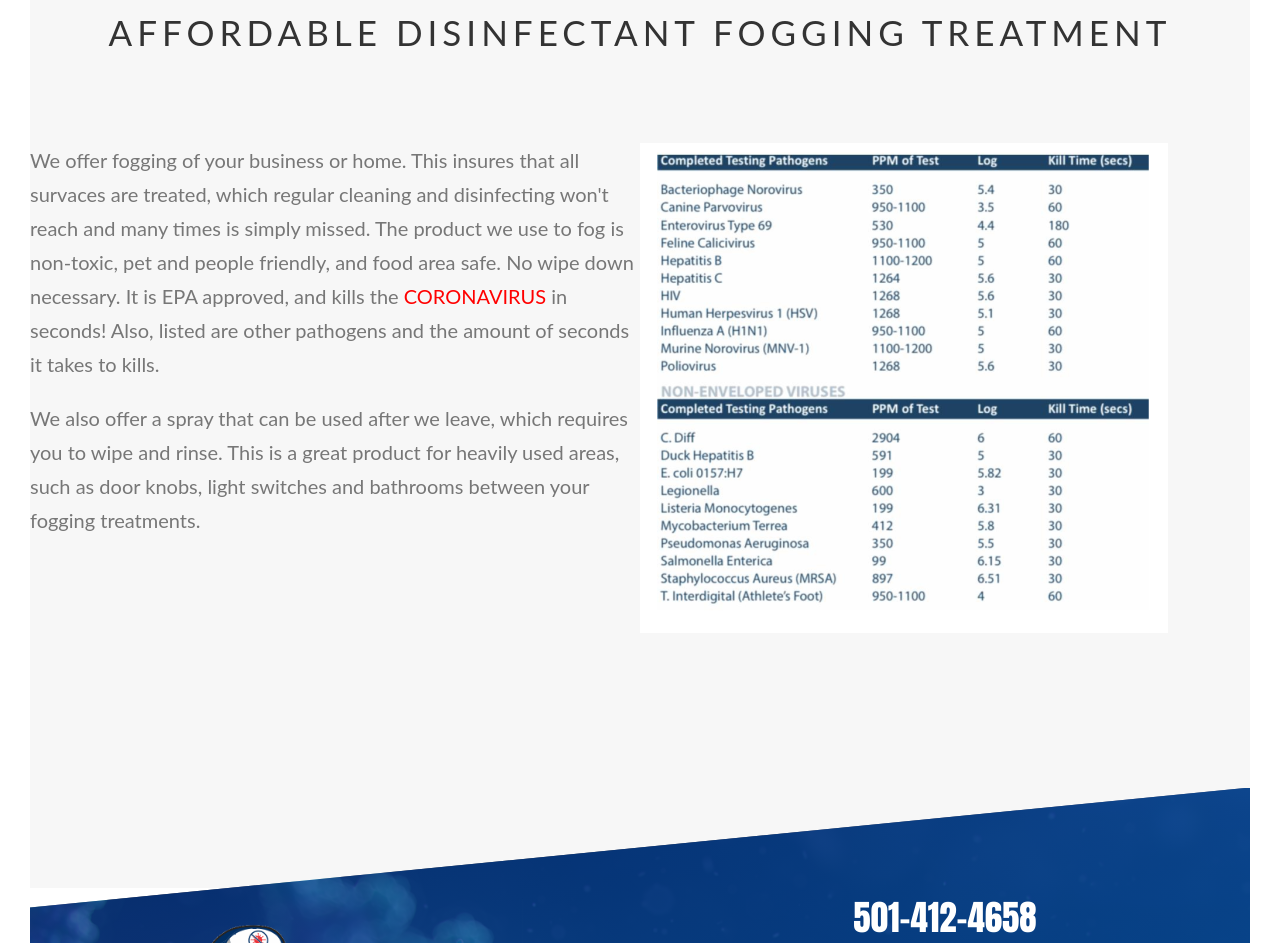
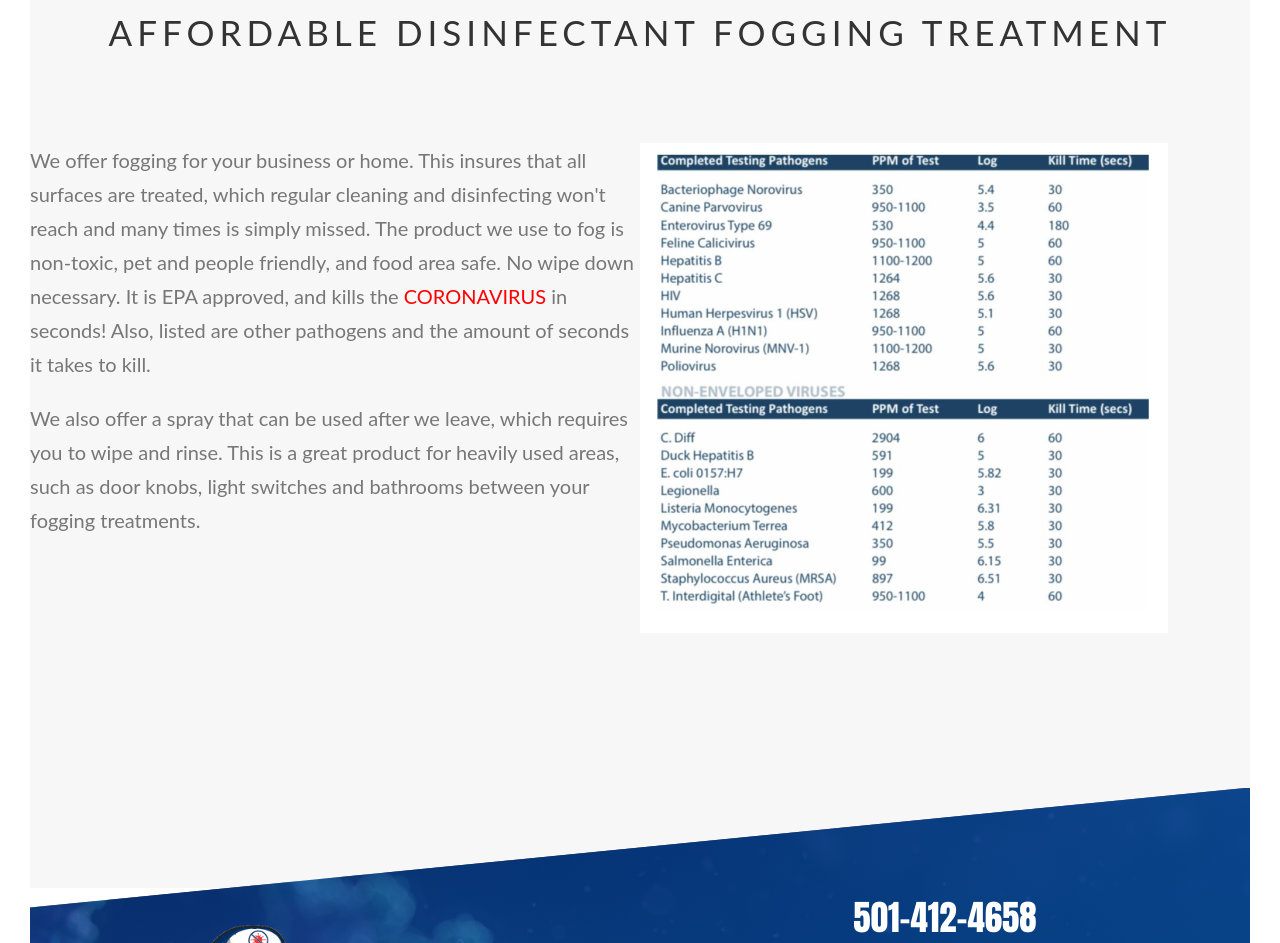
Before and after one commit to nealthom/sanitizers, a website: page index.html in a window 1280 px wide. Shown: the part 877-1820 px from the top of the page. Drawn offline with Linux system fonts and the light colour scheme.

Commit message:
fixed typos

```diff
--- a/index.html
+++ b/index.html
@@ -42,14 +42,14 @@
         <div class="about-row">
           <div class="about-text">
             <p>
-              We offer fogging of your business or home. This insures that all
-              survaces are treated, which regular cleaning and disinfecting
+              We offer fogging for your business or home. This insures that all
+              surfaces are treated, which regular cleaning and disinfecting
               won't reach and many times is simply missed. The product we use to
               fog is non-toxic, pet and people friendly, and food area safe. No
               wipe down necessary. It is EPA approved, and kills the
               <span class="corona-decoration">Coronavirus</span>
               in seconds! Also, listed are other pathogens and the amount of
-              seconds it takes to kills.
+              seconds it takes to kill.
             </p>
             <p>
               We also offer a spray that can be used after we leave, which
```
